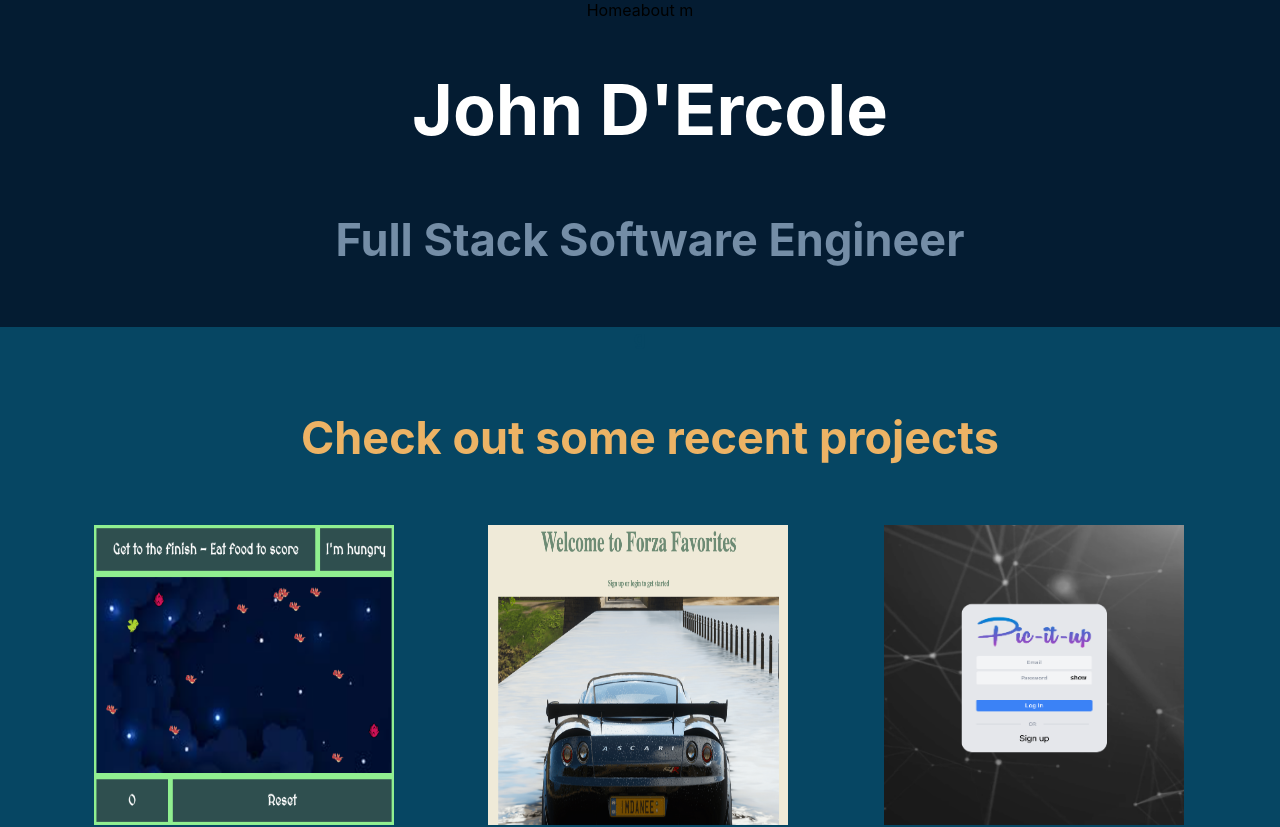
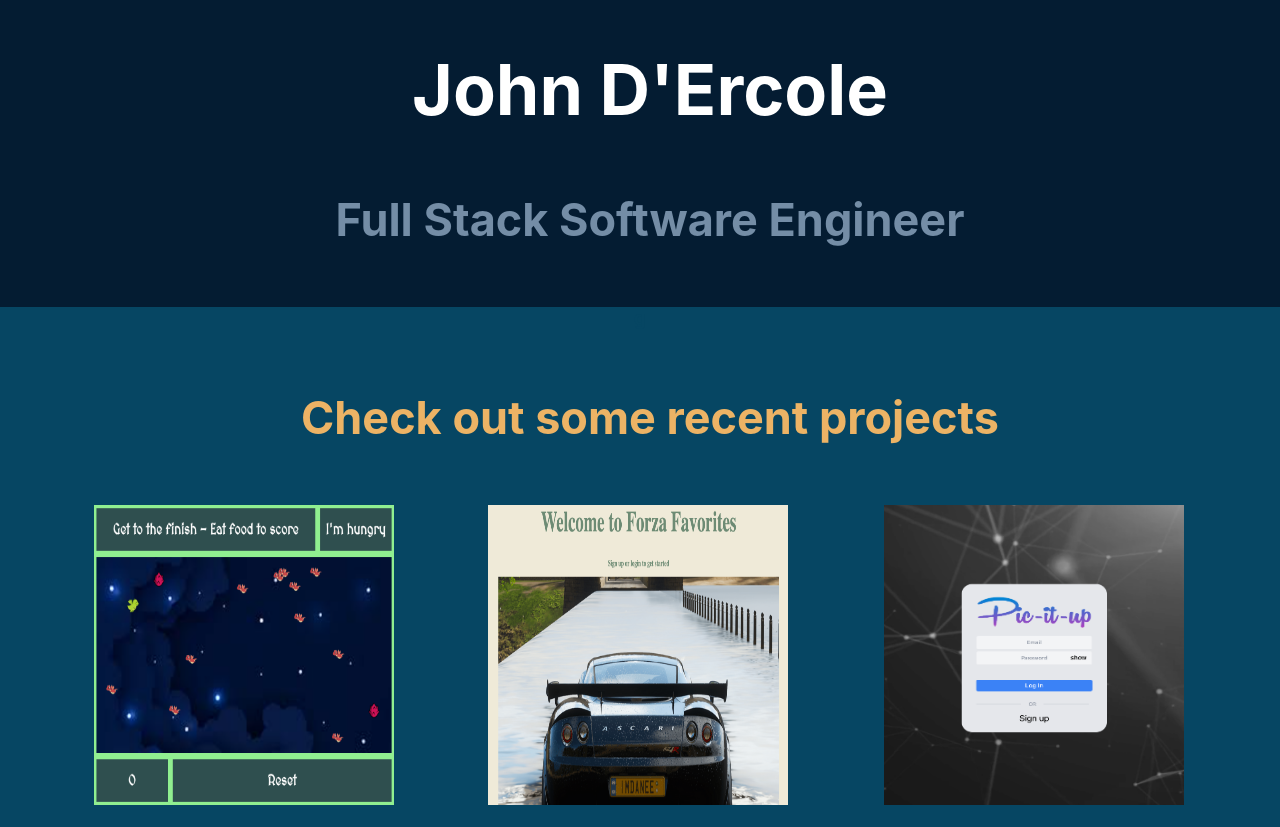
Before and after one commit to GianlorenzoDercole/portfolio, a Next.js app: page / in a window 1280 px wide. Shown: the top 827 px of the page. Built offline with nearby package versions, Linux system fonts and the light colour scheme.

Commit message:
removed nav

```diff
--- a/components/navbar.jsx
+++ b/components/navbar.jsx
@@ -3,13 +3,13 @@ import Link from 'next/link'
 export default function Navbar() {
     return (
         <nav>
-            <Link href='/'>
+            {/* <Link href='/'>
                 Home
             </Link>
 
             <Link href='/about'>
                 about m
-            </Link>
+            </Link> */}
         </nav>
     )
 }
```
